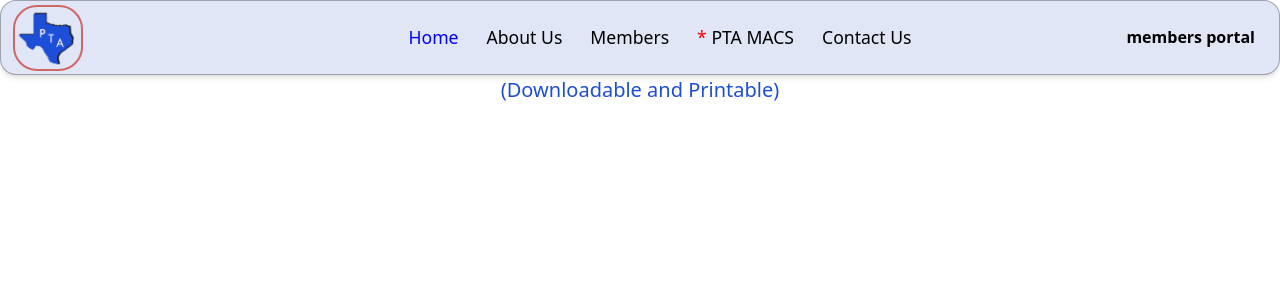
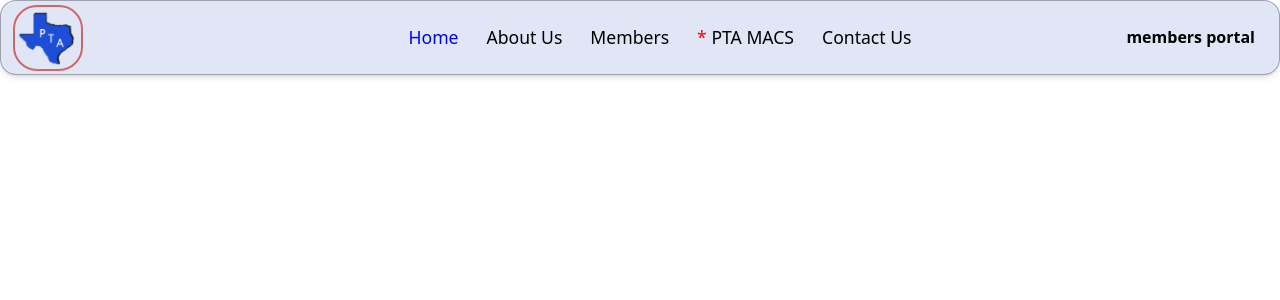
Before and after one commit to Jackal73/TAPTAE-client, a React (Create React App) app: page /instructions in a window 1280 px wide. Shown: the top 300 px of the page. Built offline with nearby package versions, Linux system fonts and the light colour scheme.

Commit message:
:necktie: Update PTA MACS instructions PDF file name

```diff
--- a/src/components/ptaMacsInstructions/PtaMacsInstructions.jsx
+++ b/src/components/ptaMacsInstructions/PtaMacsInstructions.jsx
@@ -1,6 +1,6 @@
 import React from "react";
 import Topbar from "../topbar/Topbar";
-import pdf from "../../assets/pdf/instructions.pdf";
+import pdf from "../../assets/pdf/Instructions.pdf";
 
 const PtaMacsInstructions = () => {
   return (
@@ -8,13 +8,21 @@ const PtaMacsInstructions = () => {
       <div className="hidden sm:flex">
         <Topbar />
       </div>
-      <div className="flex text-4xl text-blue-700 mt-[24px] mb-[12px] justify-center">
-        PTA MACS Instructions
+      <div className=" w-full h-[calc(100vh-76px)">
+        <div className="h-[24px]"></div>
+        <div className="flex text-4xl text-[white] mt-[100px] mb-[6px] justify-center">
+          PTA MACS Instructions
+        </div>
+        <div className="flex text-xl text-[white] mb-[24px] justify-center">
+          (Downloadable and Printable)
+        </div>
+        <iframe
+          src={pdf}
+          width="90%"
+          height="1366px"
+          className="mx-auto 1200px:w-[80%] 1800px:w-[60%]"
+        />
       </div>
-      <div className="flex text-xl text-blue-700 my-[12px] justify-center">
-        (Downloadable and Printable)
-      </div>
-      <iframe src={pdf} width="100%" height="768px" />
     </>
   );
 };
```
